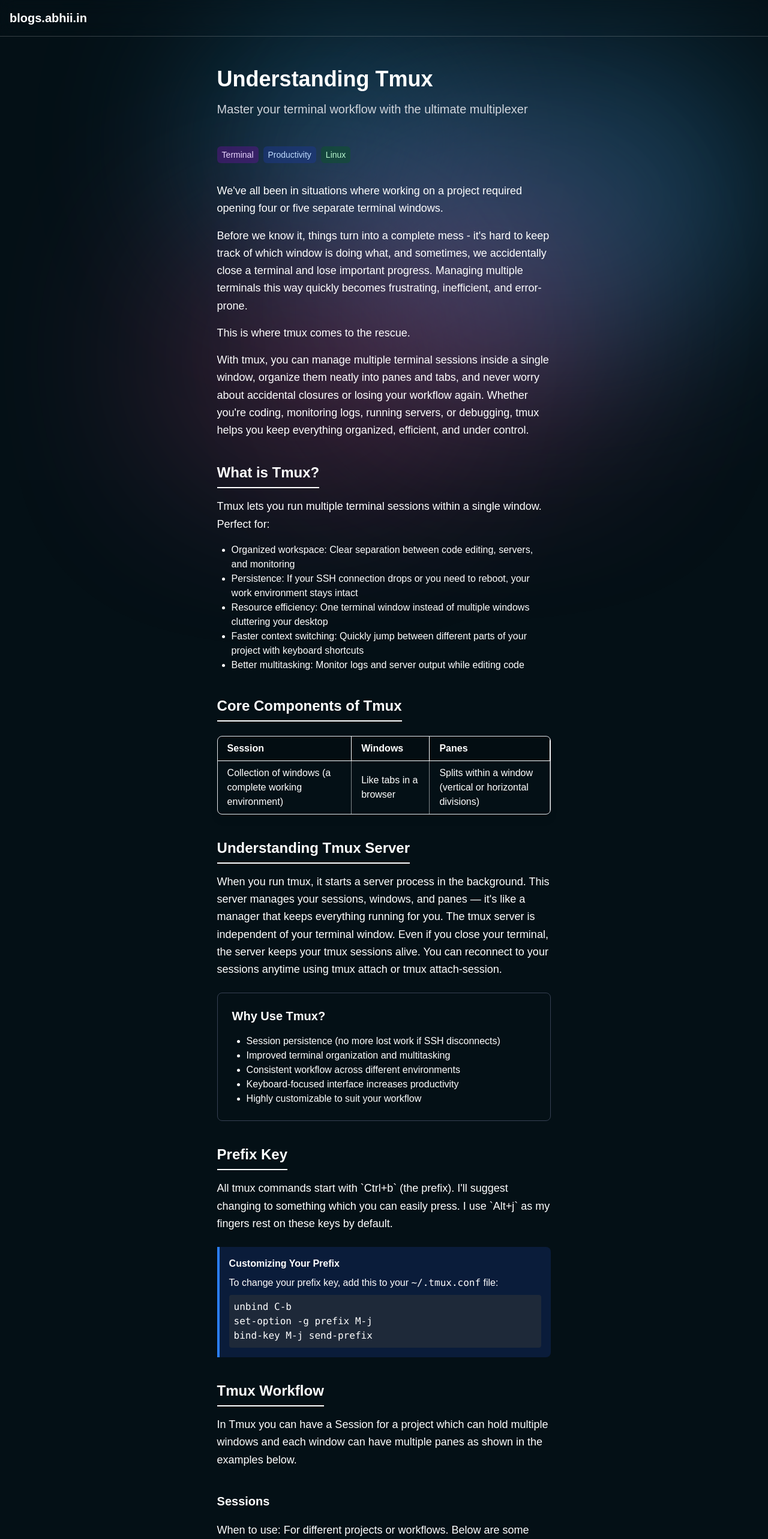
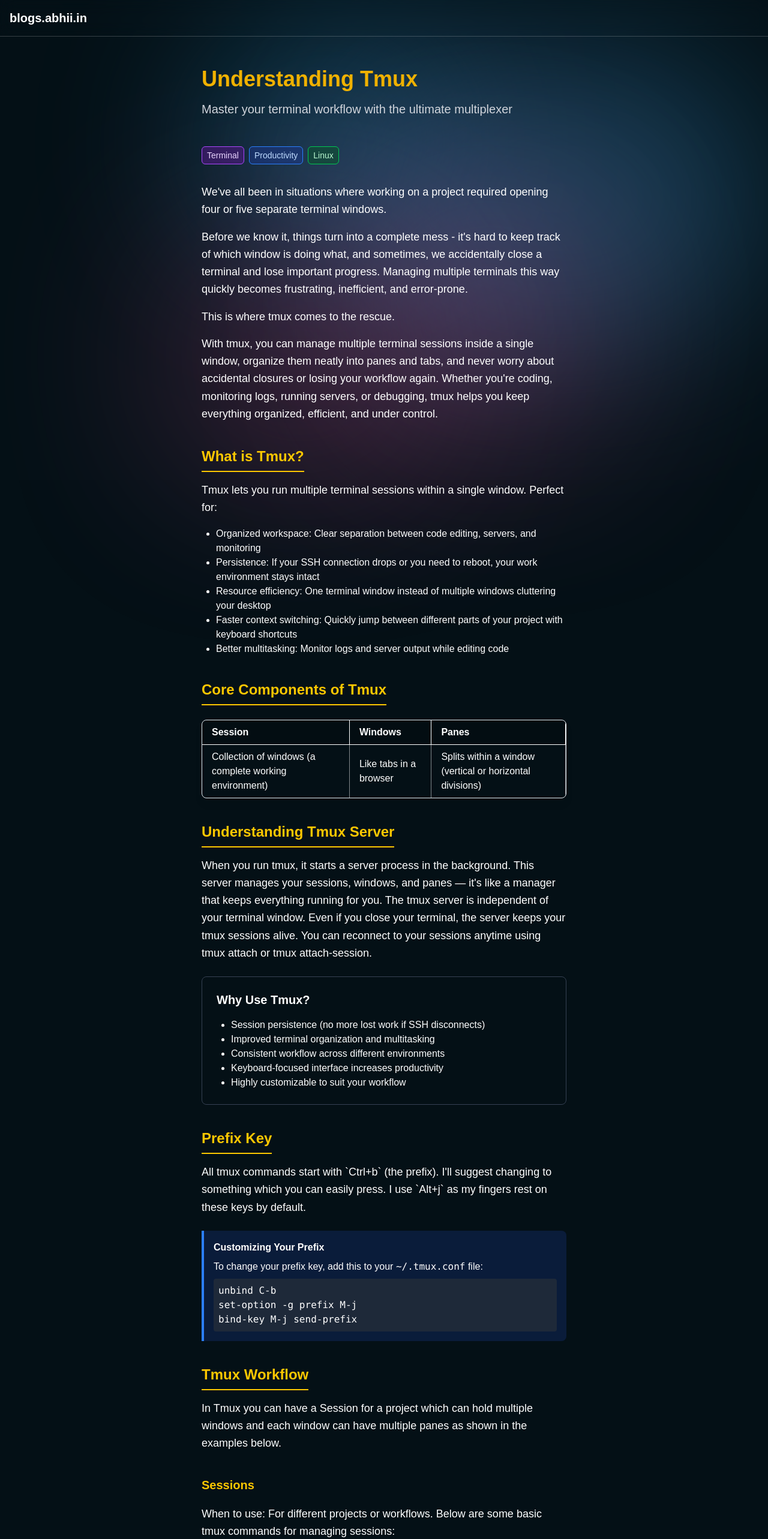
Before and after one commit to Abhinav-Prajapati/blogs, a Next.js app: page /understanding-tmux in a window 1280 px wide. Shown: the top 2566 px of the page at 60% size. Built offline with nearby package versions, Linux system fonts and the light colour scheme.

Commit message:
enhance BlogContainer and BlogHeader components with improved styling and color adjustments

```diff
--- a/components/blogComponets.tsx
+++ b/components/blogComponets.tsx
@@ -89,7 +89,7 @@ interface BlogPostProps {
 export const BlogContainer: React.FC<BlogContainerProps> = ({ children }) => {
   return (
     <div className="min-h-screen text-white">
-      <div className="w-full md:w-4/5 lg:w-3/5 xl:w-[46%] mx-auto py-12 px-4">
+      <div className="w-full md:w-4/5 lg:w-3/5 xl:w-[50%] mx-auto py-12 px-4">
         <article className="prose prose-invert prose-lg max-w-none">
           {children}
         </article>
@@ -102,7 +102,7 @@ export const BlogContainer: React.FC<BlogContainerProps> = ({ children }) => {
 export const BlogHeader: React.FC<BlogHeaderProps> = ({ title, subtitle }) => {
   return (
     <header className="mb-12">
-      <h1 className="text-4xl font-bold mb-4 text-white">{title}</h1>
+      <h1 className="text-4xl font-bold mb-4 text-yellow-500">{title}</h1>
       {subtitle && <p className="text-xl text-gray-300">{subtitle}</p>}
     </header>
   );
@@ -110,17 +110,19 @@ export const BlogHeader: React.FC<BlogHeaderProps> = ({ title, subtitle }) => {
 
 // Heading components for different levels
 export const Heading1: React.FC<HeadingProps> = ({ children }) => (
-  <h1 className="text-4xl font-bold mb-8 text-white">{children}</h1>
+  <h1 className="text-4xl font-bold mb-8 text-yellow-500">{children}</h1>
 );
 
 export const Heading2: React.FC<HeadingProps> = ({ children }) => (
-  <h2 className="text-2xl font-bold mt-10 mb-4 pb-2 border-b-2 border-white w-max">
+  <h2 className="text-2xl font-bold mt-10 mb-4 pb-2 border-b-2 border-yellow-400 text-yellow-400 w-max">
     {children}
   </h2>
 );
 
 export const Heading3: React.FC<HeadingProps> = ({ children }) => (
-  <h3 className="text-xl font-bold mt-10 mb-2 pb-1 w-max">{children}</h3>
+  <h3 className="text-xl font-bold mt-10 mb-2 pb-1 w-max text-yellow-400">
+    {children}
+  </h3>
 );
 
 // Paragraph component
@@ -287,11 +289,11 @@ export const Callout: React.FC<CalloutProps> = ({
 // Tag component
 export const Tag: React.FC<TagProps> = ({ children, color = "blue" }) => {
   const colors = {
-    blue: "bg-blue-900/50 text-blue-200",
-    green: "bg-green-900/50 text-green-200",
-    red: "bg-red-900/50 text-red-200",
-    yellow: "bg-yellow-900/50 text-yellow-200",
-    purple: "bg-purple-900/50 text-purple-200",
+    blue: "bg-blue-900/50 text-blue-200 border border-blue-500",
+    green: "bg-green-900/50 text-green-200 border border-green-500",
+    red: "bg-red-900/50 text-red-200 border border-red-500",
+    yellow: "bg-yellow-900/50 text-yellow-200 border border-yellow-500",
+    purple: "bg-purple-900/50 text-purple-200 border border-purple-500",
   };
 
   return (
```
